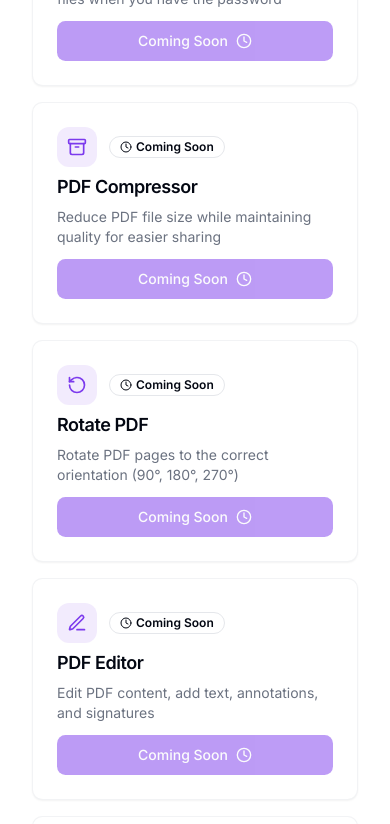
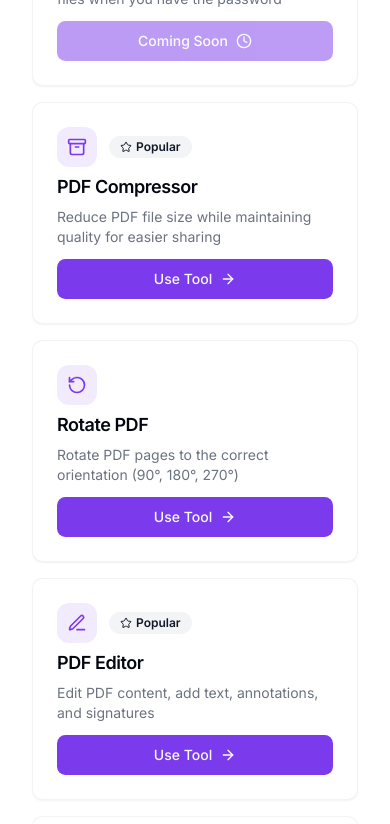
Before and after one commit to Recentlystarted/office-tools, a Next.js app: page / in a window 390 px wide. Shown: the part 3180-4004 px from the top of the page. Built offline with nearby package versions, Linux system fonts and the light colour scheme; no server answers.

Commit message:
API backed bug fixed and enabled new tools and applied all responsive layouts.

```diff
--- a/components/tools-grid.tsx
+++ b/components/tools-grid.tsx
@@ -106,8 +106,8 @@ const tools = [
     slug: 'pdf-compressor',
     icon: Archive,
     category: 'PDF Tools',
-    popular: false,
-    status: 'coming-soon'
+    popular: true,
+    status: 'active'
   },
   {
     name: 'Rotate PDF',
@@ -116,7 +116,7 @@ const tools = [
     icon: RotateCcw,
     category: 'PDF Tools',
     popular: false,
-    status: 'coming-soon'
+    status: 'active'
   },
   {
     name: 'PDF Editor',
@@ -124,8 +124,8 @@ const tools = [
     slug: 'pdf-editor',
     icon: Edit3,
     category: 'PDF Tools',
-    popular: false,
-    status: 'coming-soon'
+    popular: true,
+    status: 'active'
   },
   {
     name: 'PDF Viewer',
@@ -134,7 +134,7 @@ const tools = [
     icon: Eye,
     category: 'PDF Tools',
     popular: false,
-    status: 'coming-soon'
+    status: 'active'
   },
 
   // Converters
@@ -145,7 +145,7 @@ const tools = [
     icon: FileImage,
     category: 'Converters',
     popular: true,
-    status: 'coming-soon'
+    status: 'active'
   },
   {
     name: 'Image Converter',
@@ -153,8 +153,8 @@ const tools = [
     slug: 'image-converter',
     icon: Image,
     category: 'Converters',
-    popular: false,
-    status: 'coming-soon'
+    popular: true,
+    status: 'active'
   },
 
   // Generators
```
